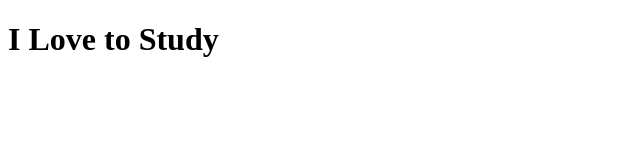
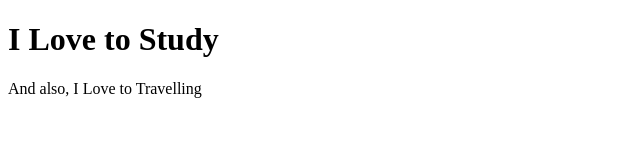
Before and after one commit to LibishaSelvakumar/Project, a plain HTML site: page index.html in a window 1280 px wide. Shown: the whole page, without its empty margins (0-640 px from the left). Drawn offline with Linux system fonts and the light colour scheme.

Commit message:
fix: Additional Line

```diff
--- a/index.html
+++ b/index.html
@@ -7,6 +7,7 @@
 </head>
 <body>
     <h1>I Love to Study</h1>
+    <p>And also, I Love to Travelling</p>
 
 </body>
 </html>
```
